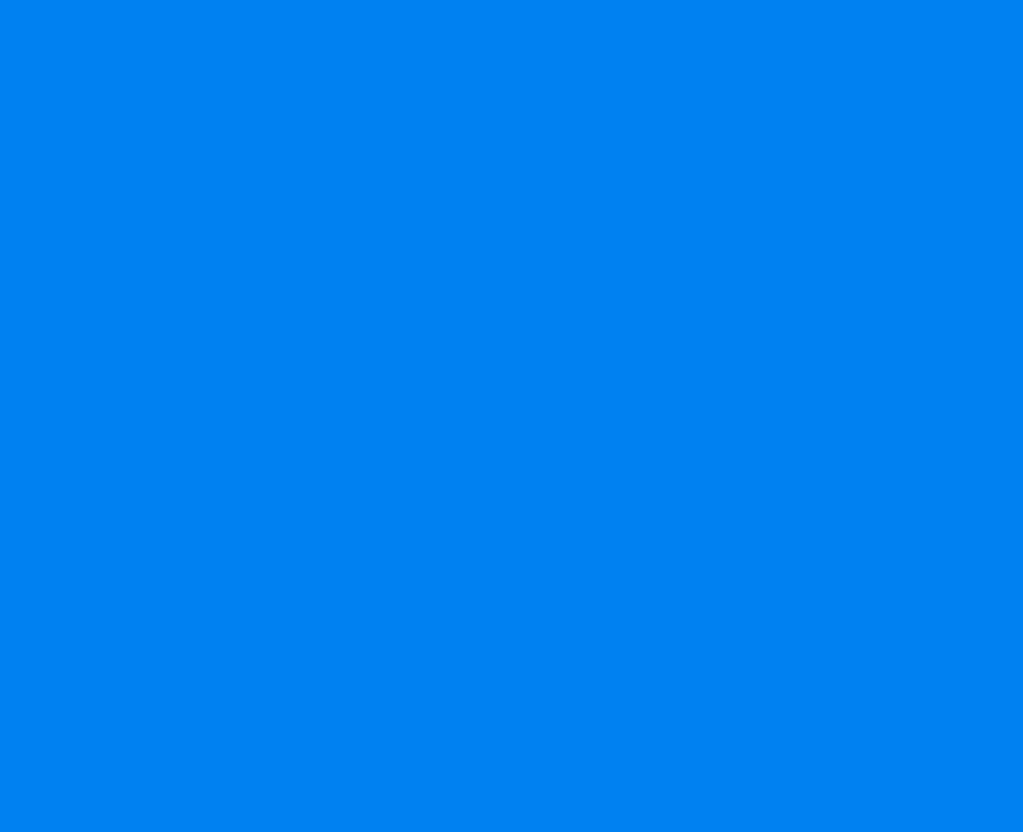
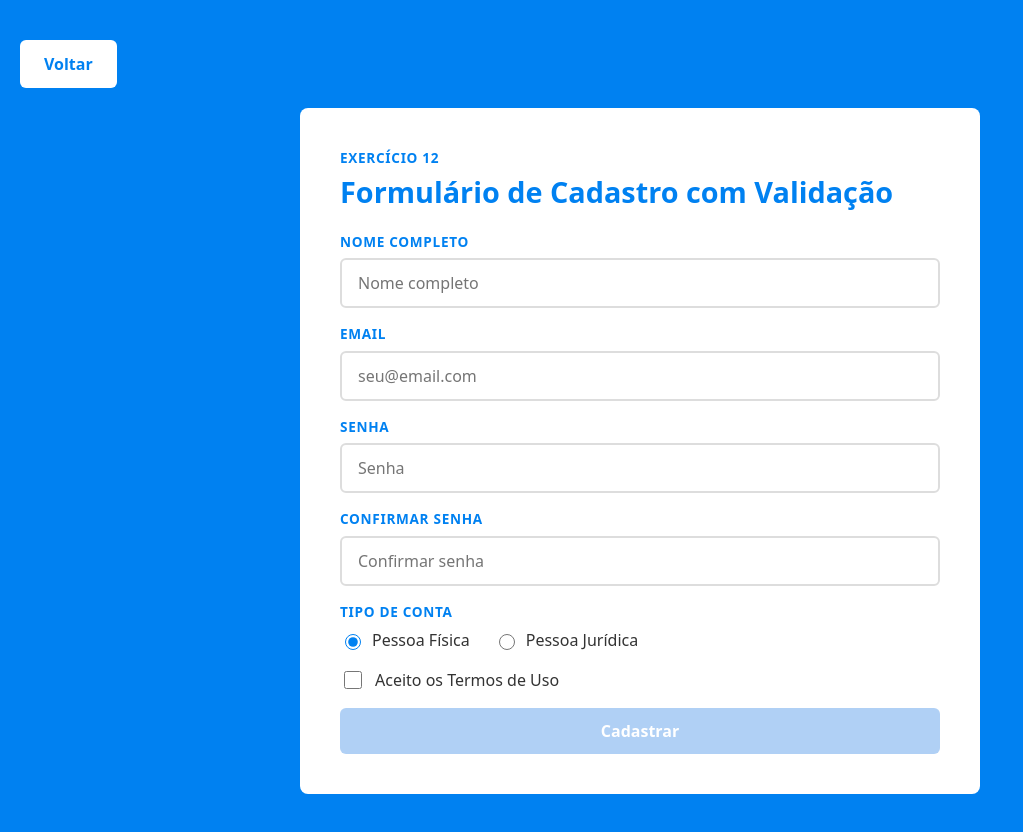
Before and after one commit to thiagoperest/desenvolvimento-react-DR4_TP3, a React (Vite) app: page /exercicio-12 in a window 1280 px wide. Before the commit this address had no page. Shown: the top 832 px of the page, without its empty margins (0-1023 px from the left). Before the commit the page ends 800 px from the top, so only its background shows below. Built offline with nearby package versions, Linux system fonts and the light colour scheme.

Commit message:
feat: add exercício 12

```diff
--- /dev/null
+++ b/src/components/CadastroUsuario.css
@@ -0,0 +1,110 @@
+.cadastro-container {
+    display: flex;
+    flex-direction: column;
+    gap: 24px;
+}
+
+.cadastro-form {
+    display: flex;
+    flex-direction: column;
+    gap: 16px;
+}
+
+.cadastro-campo {
+    display: flex;
+    flex-direction: column;
+    gap: 6px;
+}
+
+.cadastro-label {
+    font-size: 0.85rem;
+    font-weight: 600;
+    color: #0081f1;
+    text-transform: uppercase;
+    letter-spacing: 0.05em;
+}
+
+.cadastro-input {
+    width: 100%;
+    padding: 12px 16px;
+    font-size: 1rem;
+    font-family: inherit;
+    border: 2px solid #ddd;
+    border-radius: 6px;
+    outline: none;
+    box-sizing: border-box;
+    color: #ddd;
+    transition: border-color 0.3s ease;
+}
+
+.cadastro-input:focus {
+    border-color: #0081f1;
+}
+
+.input-erro {
+    border-color: #e53e3e;
+}
+
+.cadastro-erro {
+    font-size: 0.85rem;
+    color: #e53e3e;
+}
+
+.cadastro-radio-grupo {
+    display: flex;
+    gap: 24px;
+}
+
+.cadastro-radio-label {
+    display: flex;
+    align-items: center;
+    gap: 8px;
+    font-size: 1rem;
+    color: #333;
+    cursor: pointer;
+}
+
+.cadastro-radio-label input[type='radio'] {
+    accent-color: #0081f1;
+    width: 16px;
+    height: 16px;
+    cursor: pointer;
+}
+
+.cadastro-checkbox-label {
+    display: flex;
+    align-items: center;
+    gap: 10px;
+    font-size: 1rem;
+    color: #333;
+    cursor: pointer;
+}
+
+.cadastro-checkbox-label input[type='checkbox'] {
+    width: 18px;
+    height: 18px;
+    cursor: pointer;
+    accent-color: #0081f1;
+}
+
+.cadastro-btn {
+    width: 100%;
+    padding: 12px;
+    font-size: 1rem;
+    font-weight: 600;
+    color: white;
+    background-color: #0081f1;
+    border: none;
+    border-radius: 6px;
+    cursor: pointer;
+    transition: background-color 0.3s ease;
+}
+
+.cadastro-btn:hover:not(:disabled) {
+    background-color: #006bcc;
+}
+
+.cadastro-btn:disabled {
+    background-color: #b0d0f5;
+    cursor: not-allowed;
+}
--- /dev/null
+++ b/src/components/CadastroUsuario.jsx
@@ -0,0 +1,150 @@
+import { useState } from 'react'
+import ResumoCadastro from './ResumoCadastro'
+import './CadastroUsuario.css'
+
+const estadoInicial = {
+  nome: '',
+  email: '',
+  senha: '',
+  confirmar: '',
+  tipoConta: 'Pessoa Física',
+  termos: false
+}
+
+export default function CadastroUsuario() {
+  const [form, setForm] = useState(estadoInicial)
+  const [resumo, setResumo] = useState(null)
+
+  function handleChange(e) {
+    const { name, value, type, checked } = e.target
+    setForm({ ...form, [name]: type === 'checkbox' ? checked : value })
+  }
+
+  const erros = {
+    nome: form.nome && form.nome.length < 3 ? 'Mínimo de 3 caracteres' : '',
+    email: form.email && !form.email.includes('@') ? 'Email inválido' : '',
+    senha: form.senha && form.senha.length < 6 ? 'Mínimo de 6 caracteres' : '',
+    confirmar: form.confirmar && form.confirmar !== form.senha ? 'Senhas não coincidem' : ''
+  }
+
+  const formularioValido =
+    form.nome.length >= 3 &&
+    form.email.includes('@') &&
+    form.senha.length >= 6 &&
+    form.confirmar === form.senha &&
+    form.termos
+
+  function handleSubmit(e) {
+    e.preventDefault()
+    setResumo(form)
+    setForm(estadoInicial)
+  }
+
+  return (
+    <div className="cadastro-container">
+      <div className="cadastro-form">
+
+        <div className="cadastro-campo">
+          <label className="cadastro-label">Nome Completo</label>
+          <input
+            className={`cadastro-input ${erros.nome ? 'input-erro' : ''}`}
+            type="text"
+            name="nome"
+            placeholder="Nome completo"
+            value={form.nome}
+            onChange={handleChange}
+          />
+          {erros.nome && <span className="cadastro-erro">{erros.nome}</span>}
+        </div>
+
+        <div className="cadastro-campo">
+          <label className="cadastro-label">Email</label>
+          <input
+            className={`cadastro-input ${erros.email ? 'input-erro' : ''}`}
+            type="email"
+            name="email"
+            placeholder="seu@email.com"
+            value={form.email}
+            onChange={handleChange}
+          />
+          {erros.email && <span className="cadastro-erro">{erros.email}</span>}
+        </div>
+
+        <div className="cadastro-campo">
+          <label className="cadastro-label">Senha</label>
+          <input
+            className={`cadastro-input ${erros.senha ? 'input-erro' : ''}`}
+            type="password"
+            name="senha"
+            placeholder="Senha"
+            value={form.senha}
+            onChange={handleChange}
+          />
+          {erros.senha && <span className="cadastro-erro">{erros.senha}</span>}
+        </div>
+
+        <div className="cadastro-campo">
+          <label className="cadastro-label">Confirmar Senha</label>
+          <input
+            className={`cadastro-input ${erros.confirmar ? 'input-erro' : ''}`}
+            type="password"
+            name="confirmar"
+            placeholder="Confirmar senha"
+            value={form.confirmar}
+            onChange={handleChange}
+          />
+          {erros.confirmar && <span className="cadastro-erro">{erros.confirmar}</span>}
+        </div>
+
+        <div className="cadastro-campo">
+          <label className="cadastro-label">Tipo de Conta</label>
+          <div className="cadastro-radio-grupo">
+            <label className="cadastro-radio-label">
+              <input
+                type="radio"
+                name="tipoConta"
+                value="Pessoa Física"
+                checked={form.tipoConta === 'Pessoa Física'}
+                onChange={handleChange}
+              />
+              Pessoa Física
+            </label>
+            <label className="cadastro-radio-label">
+              <input
+                type="radio"
+                name="tipoConta"
+                value="Pessoa Jurídica"
+                checked={form.tipoConta === 'Pessoa Jurídica'}
+                onChange={handleChange}
+              />
+              Pessoa Jurídica
+            </label>
+          </div>
+        </div>
+
+        <div className="cadastro-campo">
+          <label className="cadastro-checkbox-label">
+            <input
+              type="checkbox"
+              name="termos"
+              checked={form.termos}
+              onChange={handleChange}
+            />
+            Aceito os Termos de Uso
+          </label>
+        </div>
+
+        <button
+          className="cadastro-btn"
+          disabled={!formularioValido}
+          onClick={handleSubmit}
+        >
+          Cadastrar
+        </button>
+
+      </div>
+
+      {resumo && <ResumoCadastro dados={resumo} />}
+    </div>
+  )
+}
--- /dev/null
+++ b/src/components/ResumoCadastro.css
@@ -0,0 +1,32 @@
+.resumo-container {
+    display: flex;
+    flex-direction: column;
+    gap: 12px;
+}
+
+.resumo-titulo {
+    font-size: 1.1rem;
+    font-weight: 700;
+    color: #0081f1;
+    margin: 0;
+}
+
+.resumo-preview {
+    display: flex;
+    flex-direction: column;
+    gap: 8px;
+    background: #f5f9ff;
+    padding: 14px 18px;
+    border-radius: 6px;
+    border-left: 4px solid #0081f1;
+}
+
+.resumo-preview p {
+    margin: 0;
+    font-size: 1rem;
+    color: #333;
+}
+
+.resumo-preview strong {
+    color: #0081f1;
+}
--- /dev/null
+++ b/src/components/ResumoCadastro.jsx
@@ -0,0 +1,15 @@
+import './ResumoCadastro.css'
+
+export default function ResumoCadastro({ dados }) {
+  return (
+    <div className="resumo-container">
+      <h3 className="resumo-titulo">Cadastro Realizado!</h3>
+      <div className="resumo-preview">
+        <p><strong>Nome:</strong> {dados.nome}</p>
+        <p><strong>Email:</strong> {dados.email}</p>
+        <p><strong>Tipo de Conta:</strong> {dados.tipoConta}</p>
+        <p><strong>Termos Aceitos:</strong> {dados.termos ? 'Sim' : 'Não'}</p>
+      </div>
+    </div>
+  )
+}
--- /dev/null
+++ b/src/pages/Exercicio12.css
@@ -0,0 +1,27 @@
+.exercicio-container {
+    background-color: #0081f1;
+    min-height: 100vh;
+    padding: 40px 20px;
+}
+
+.exercicio-card {
+    background: white;
+    border-radius: 8px;
+    padding: 40px;
+    max-width: 600px;
+    margin: 0 auto;
+}
+
+.exercicio-label {
+    font-size: 0.85rem;
+    font-weight: 600;
+    color: #0081f1;
+    text-transform: uppercase;
+    letter-spacing: 0.05em;
+}
+
+.exercicio-card h1 {
+    font-size: 1.8rem;
+    color: #0081f1;
+    margin: 8px 0 24px 0;
+}
--- /dev/null
+++ b/src/pages/Exercicio12.jsx
@@ -0,0 +1,16 @@
+import BotaoVoltar from '../components/BotaoVoltar'
+import CadastroUsuario from '../components/CadastroUsuario'
+import './Exercicio12.css'
+
+export default function Exercicio12() {
+  return (
+    <div className="exercicio-container">
+      <BotaoVoltar />
+      <div className="exercicio-card">
+        <span className="exercicio-label">Exercício 12</span>
+        <h1>Formulário de Cadastro com Validação</h1>
+        <CadastroUsuario />
+      </div>
+    </div>
+  )
+}
--- a/src/pages/Home.jsx
+++ b/src/pages/Home.jsx
@@ -68,6 +68,12 @@ export default function Home() {
       titulo: 'Lista de Tarefas com Formulário',
       descricao: 'Adicionar, remover e filtrar tarefas por prioridade',
       rota: '/exercicio-11'
+    },
+    {
+      id: 12,
+      titulo: 'Formulário de Cadastro com Validação',
+      descricao: 'Cadastro completo com validações em tempo real',
+      rota: '/exercicio-12'
     }
   ]
 
--- a/src/routes/index.jsx
+++ b/src/routes/index.jsx
@@ -11,6 +11,7 @@ import Exercicio8 from '../pages/Exercicio8'
 import Exercicio9 from '../pages/Exercicio9'
 import Exercicio10 from '../pages/Exercicio10'
 import Exercicio11 from '../pages/Exercicio11'
+import Exercicio12 from '../pages/Exercicio12'
 
 export function AppRoutes() {
   return (
@@ -27,6 +28,7 @@ export function AppRoutes() {
       <Route path="/exercicio-9" element={<Exercicio9 />} />
       <Route path="/exercicio-10" element={<Exercicio10 />} />
       <Route path="/exercicio-11" element={<Exercicio11 />} />
+      <Route path="/exercicio-12" element={<Exercicio12 />} />
     </Routes>
   )
 }
```
